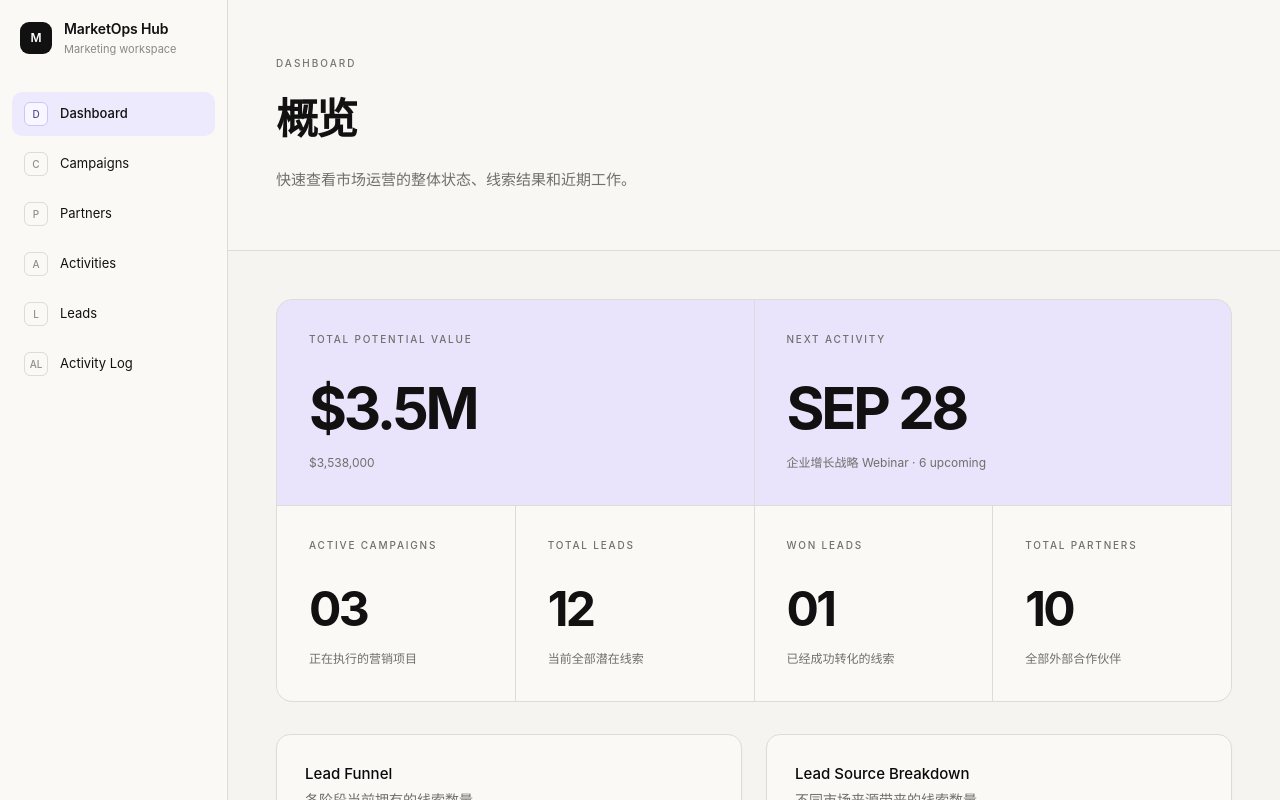
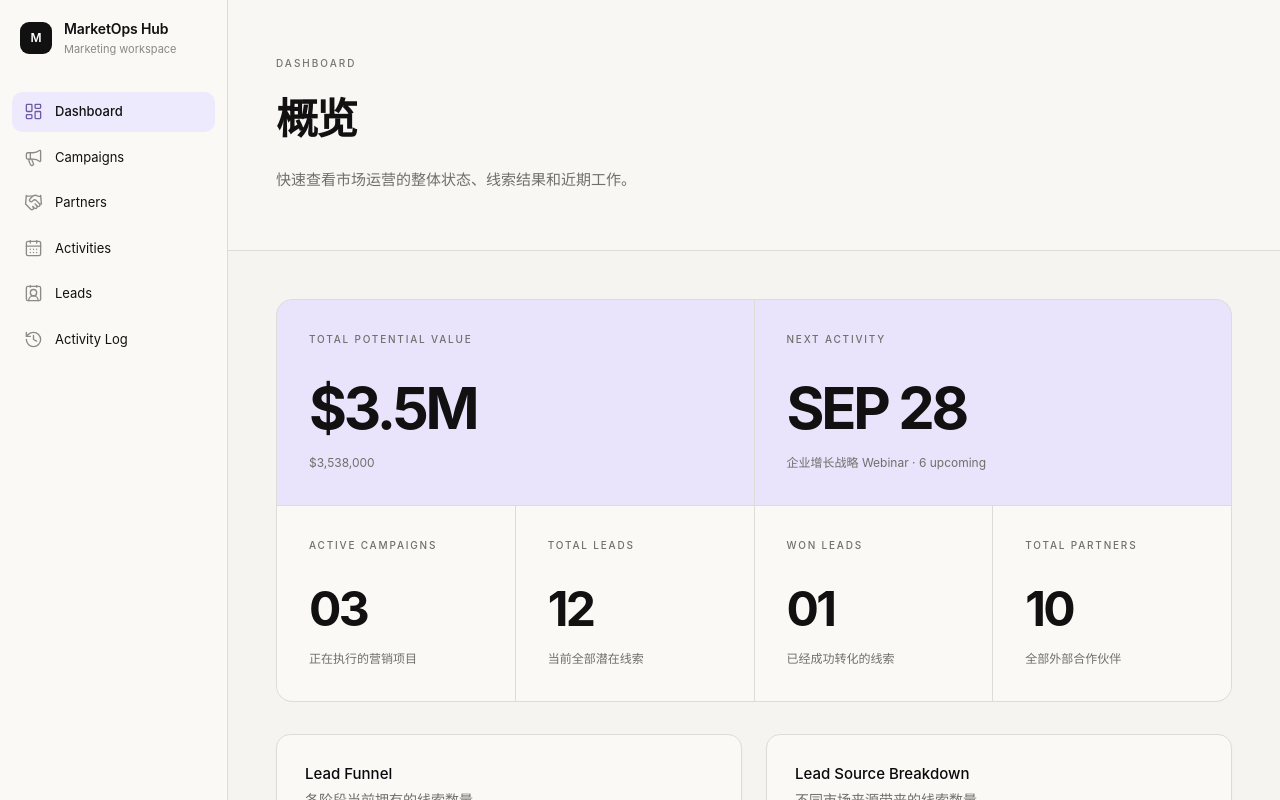
Before and after one commit to kiracat007/marketops-hub, a Next.js app: page /dashboard in a window 1280 px wide. Shown: the top 800 px of the page. Built offline with nearby package versions, Linux system fonts and the light colour scheme.

Commit message:
style: replace sidebar initials with navigation icons

```diff
--- a/package.json
+++ b/package.json
@@ -10,6 +10,7 @@
   },
   "dependencies": {
     "@supabase/supabase-js": "^2.114.0",
+    "lucide-react": "^1.40.0",
     "next": "16.3.4",
     "react": "19.2.8",
     "react-dom": "19.2.8"
--- a/src/components/app-shell.tsx
+++ b/src/components/app-shell.tsx
@@ -3,14 +3,23 @@
 import Link from "next/link";
 import { usePathname } from "next/navigation";
 import type { ReactNode } from "react";
+import {
+  CalendarDays,
+  ContactRound,
+  Handshake,
+  History,
+  LayoutDashboard,
+  Megaphone,
+  type LucideIcon,
+} from "lucide-react";
 
-const navigation = [
-  { label: "Dashboard", href: "/dashboard", mark: "D" },
-  { label: "Campaigns", href: "/campaigns", mark: "C" },
-  { label: "Partners", href: "/partners", mark: "P" },
-  { label: "Activities", href: "/activities", mark: "A" },
-  { label: "Leads", href: "/leads", mark: "L" },
-  { label: "Activity Log", href: "/activity-log", mark: "AL" },
+const navigation: Array<{ label: string; href: string; icon: LucideIcon }> = [
+  { label: "Dashboard", href: "/dashboard", icon: LayoutDashboard },
+  { label: "Campaigns", href: "/campaigns", icon: Megaphone },
+  { label: "Partners", href: "/partners", icon: Handshake },
+  { label: "Activities", href: "/activities", icon: CalendarDays },
+  { label: "Leads", href: "/leads", icon: ContactRound },
+  { label: "Activity Log", href: "/activity-log", icon: History },
 ];
 
 type AppShellProps = {
@@ -33,17 +42,28 @@ export function AppShell({ eyebrow, title, description, children }: AppShellProp
             <p className="mt-0.5 text-[11px] text-[#8a8984]">Marketing workspace</p>
           </div>
         </div>
-        <nav className="flex gap-1.5 overflow-x-auto px-3 pb-3 lg:flex-col lg:py-4" aria-label="主要导航">
-          {navigation.map((item) => (
-            <Link
-              key={item.href}
-              href={item.href}
-              className={`flex shrink-0 items-center gap-3 rounded-[10px] px-3 py-2.5 text-[13px] transition ${pathname === item.href || pathname.startsWith(`${item.href}/`) ? "bg-[#eeeafd] font-medium text-[#272331]" : "text-[#6f6f6b] hover:bg-[#f3f1ec] hover:text-[#111111]"}`}
-            >
-              <span className={`grid size-6 place-items-center rounded-md border text-[10px] font-medium ${pathname === item.href || pathname.startsWith(`${item.href}/`) ? "border-[#cfc4f7] bg-[#f8f6ff] text-[#5b4b91]" : "border-[#dddcd7] text-[#918f89]"}`}>{item.mark}</span>
-              {item.label}
-            </Link>
-          ))}
+        <nav className="flex gap-1.5 overflow-x-auto px-3 pb-3 max-[479px]:justify-between lg:flex-col lg:py-4" aria-label="主要导航">
+          {navigation.map((item) => {
+            const isActive = pathname === item.href || pathname.startsWith(`${item.href}/`);
+            const Icon = item.icon;
+
+            return (
+              <Link
+                key={item.href}
+                href={item.href}
+                aria-label={item.label}
+                title={item.label}
+                className={`group flex shrink-0 items-center gap-3 rounded-[10px] px-3 py-2.5 text-[13px] transition-colors max-[479px]:size-10 max-[479px]:justify-center max-[479px]:p-0 ${isActive ? "bg-[#eeeafd] font-medium text-[#2f2845]" : "text-[#6f6f6b] hover:bg-[#f3f1ec] hover:text-[#111111]"}`}
+              >
+                <Icon
+                  aria-hidden="true"
+                  className={`size-[19px] shrink-0 transition-colors ${isActive ? "text-[#6d5ba6]" : "text-[#8d8b86] group-hover:text-[#44423f]"}`}
+                  strokeWidth={1.7}
+                />
+                <span className="max-[479px]:hidden">{item.label}</span>
+              </Link>
+            );
+          })}
         </nav>
       </aside>
 
```
Also changed, not shown: 1 other file (tests, documents, lock files or other folders).
